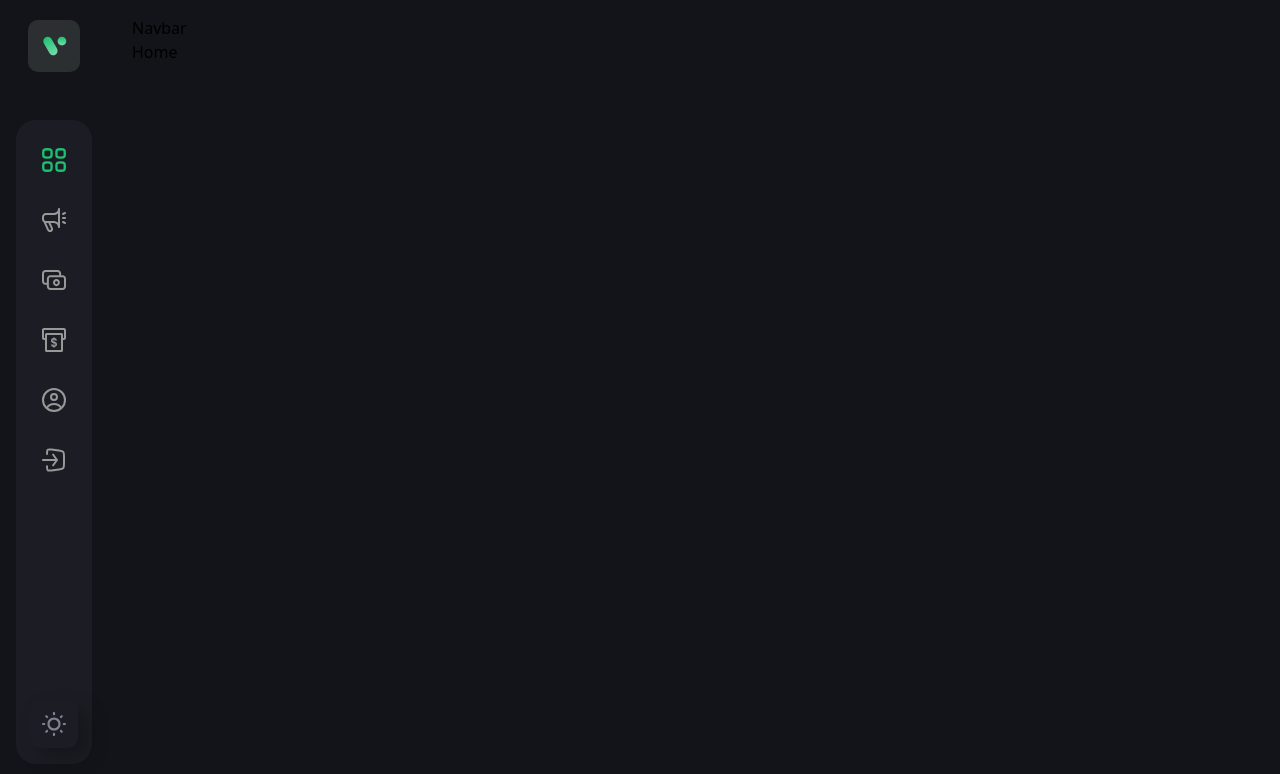
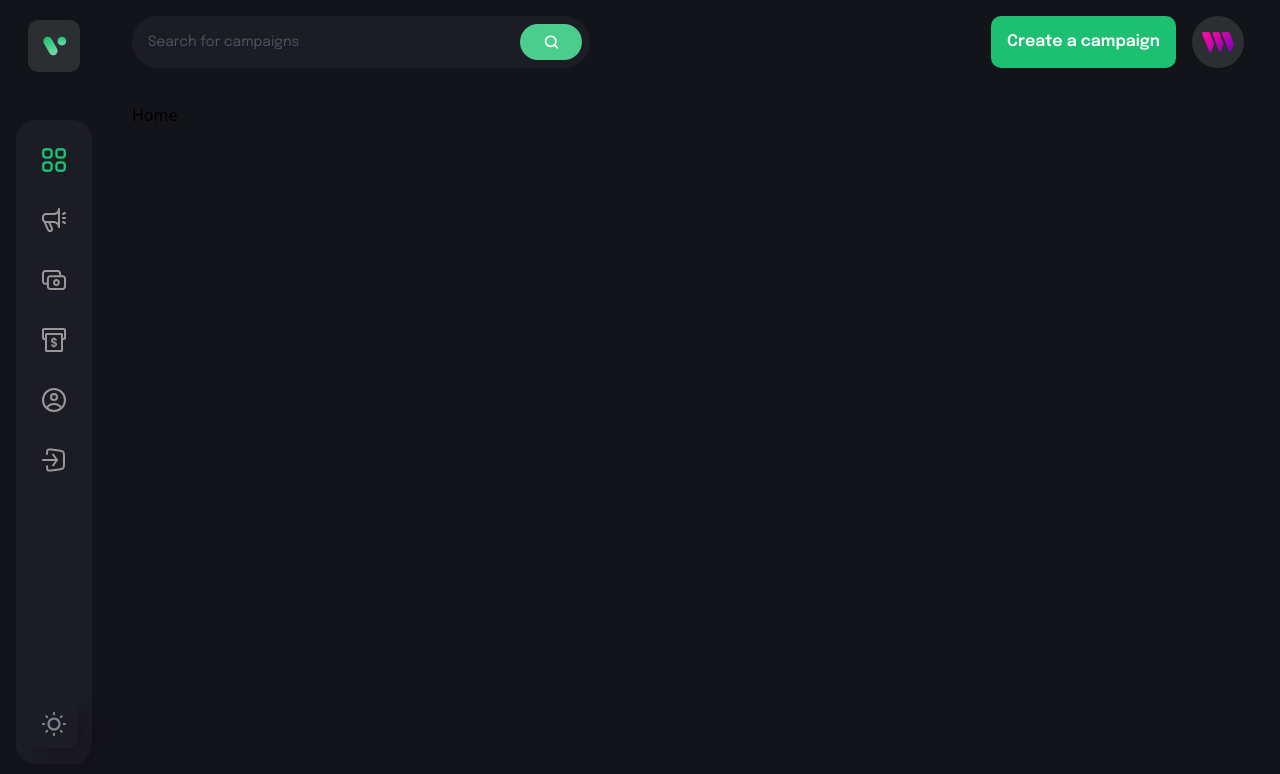
Before and after one commit to ujjwalchauhan10/Croudfunding-Platform, a React (Vite) app in the folder client/: page / in a window 1280 px wide. Shown: the top 774 px of the page. Built offline with nearby package versions, Linux system fonts and the light colour scheme; what @thirdweb-dev/react would draw is missing.

Commit message:
Added navbar

```diff
--- /dev/null
+++ b/client/src/components/CustomButton.jsx
@@ -0,0 +1,15 @@
+import React from 'react'
+
+const CustomButton = ({ btnType, title, handleClick, styles }) => {
+  return (
+    <button
+      type={btnType}
+      className={`font-epilogue font-semibold text-[16px] leading-[26px] text-white min-h-[52px] px-4 rounded-[10px] ${styles}`}
+      onClick={handleClick}
+    >
+      {title}
+    </button>
+  )
+}
+
+export default CustomButton
--- a/client/src/components/Navbar.jsx
+++ b/client/src/components/Navbar.jsx
@@ -1,7 +1,99 @@
-import React from "react";
+import React, { useState } from 'react'
+import { Link, useNavigate } from 'react-router-dom';
+
+// import { useStateContext } from '../context';
+import { CustomButton } from './';
+import { logo, menu, search, thirdweb } from '../assets';
+import { navlinks } from '../constants';
 
 const Navbar = () => {
-  return <div>Navbar</div>;
-};
+  const navigate = useNavigate();
+  const [isActive, setIsActive] = useState('dashboard');
+  const [toggleDrawer, setToggleDrawer] = useState(false);
+  // const { connect, address } = useStateContext();
 
-export default Navbar;
+  const address = '0xuh2h34';
+
+  return (
+    <div className="flex md:flex-row flex-col-reverse justify-between mb-[35px] gap-6">
+      <div className="lg:flex-1 flex flex-row max-w-[458px] py-2 pl-4 pr-2 h-[52px] bg-[#1c1c24] rounded-[100px]">
+        <input type="text" placeholder="Search for campaigns" className="flex w-full font-epilogue font-normal text-[14px] placeholder:text-[#4b5264] text-white bg-transparent outline-none" />
+
+        <div className="w-[72px] h-full rounded-[20px] bg-[#4acd8d] flex justify-center items-center cursor-pointer">
+          <img src={search} alt="search" className="w-[15px] h-[15px] object-contain"/>
+        </div>
+      </div>
+
+      <div className="sm:flex hidden flex-row justify-end gap-4">
+        <CustomButton
+          btnType="button"
+          title={address ? 'Create a campaign' : 'Connect'}
+          styles={address ? 'bg-[#1dc071]' : 'bg-[#8c6dfd]'}
+          handleClick={() => {
+            if(address) navigate('create-campaign')
+            else connect()
+          }}
+        />
+
+        <Link to="/profile">
+          <div className="w-[52px] h-[52px] rounded-full bg-[#2c2f32] flex justify-center items-center cursor-pointer">
+            <img src={thirdweb} alt="user" className="w-[60%] h-[60%] object-contain" />
+          </div>
+        </Link>
+      </div>
+
+      {/* Small screen navigation */}
+        <div className="sm:hidden flex justify-between items-center relative">
+        <div className="w-[40px] h-[40px] rounded-[10px] bg-[#2c2f32] flex justify-center items-center cursor-pointer">
+            <img src={logo} alt="user" className="w-[60%] h-[60%] object-contain" />
+          </div>
+
+          <img
+            src={menu}
+            alt="menu"
+            className="w-[34px] h-[34px] object-contain cursor-pointer"
+            onClick={() => setToggleDrawer((prev) => !prev)}
+          />
+
+          <div className={`absolute top-[60px] right-0 left-0 bg-[#1c1c24] z-10 shadow-secondary py-4 ${!toggleDrawer ? '-translate-y-[100vh]' : 'translate-y-0'} transition-all duration-700`}>
+            <ul className="mb-4">
+              {navlinks.map((link) => (
+                <li
+                  key={link.name}
+                  className={`flex p-4 ${isActive === link.name && 'bg-[#3a3a43]'}`}
+                  onClick={() => {
+                    setIsActive(link.name);
+                    setToggleDrawer(false);
+                    navigate(link.link);
+                  }}
+                >
+                  <img
+                    src={link.imgUrl}
+                    alt={link.name}
+                    className={`w-[24px] h-[24px] object-contain ${isActive === link.name ? 'grayscale-0' : 'grayscale'}`}
+                  />
+                  <p className={`ml-[20px] font-epilogue font-semibold text-[14px] ${isActive === link.name ? 'text-[#1dc071]' : 'text-[#808191]'}`}>
+                    {link.name}
+                  </p>
+                </li>
+              ))}
+            </ul>
+
+            <div className="flex mx-4">
+            <CustomButton
+              btnType="button"
+              title={address ? 'Create a campaign' : 'Connect'}
+              styles={address ? 'bg-[#1dc071]' : 'bg-[#8c6dfd]'}
+              handleClick={() => {
+                if(address) navigate('create-campaign')
+                else 'connect()';
+              }}
+            />
+            </div>
+          </div>
+        </div>
+    </div>
+  )
+}
+
+export default Navbar
--- a/client/src/components/index.js
+++ b/client/src/components/index.js
@@ -1,3 +1,5 @@
 export { default as Sidebar } from "./Sidebar";
 
 export { default as Navbar } from "./Navbar";
+
+export { default as CustomButton } from "./CustomButton";
```
